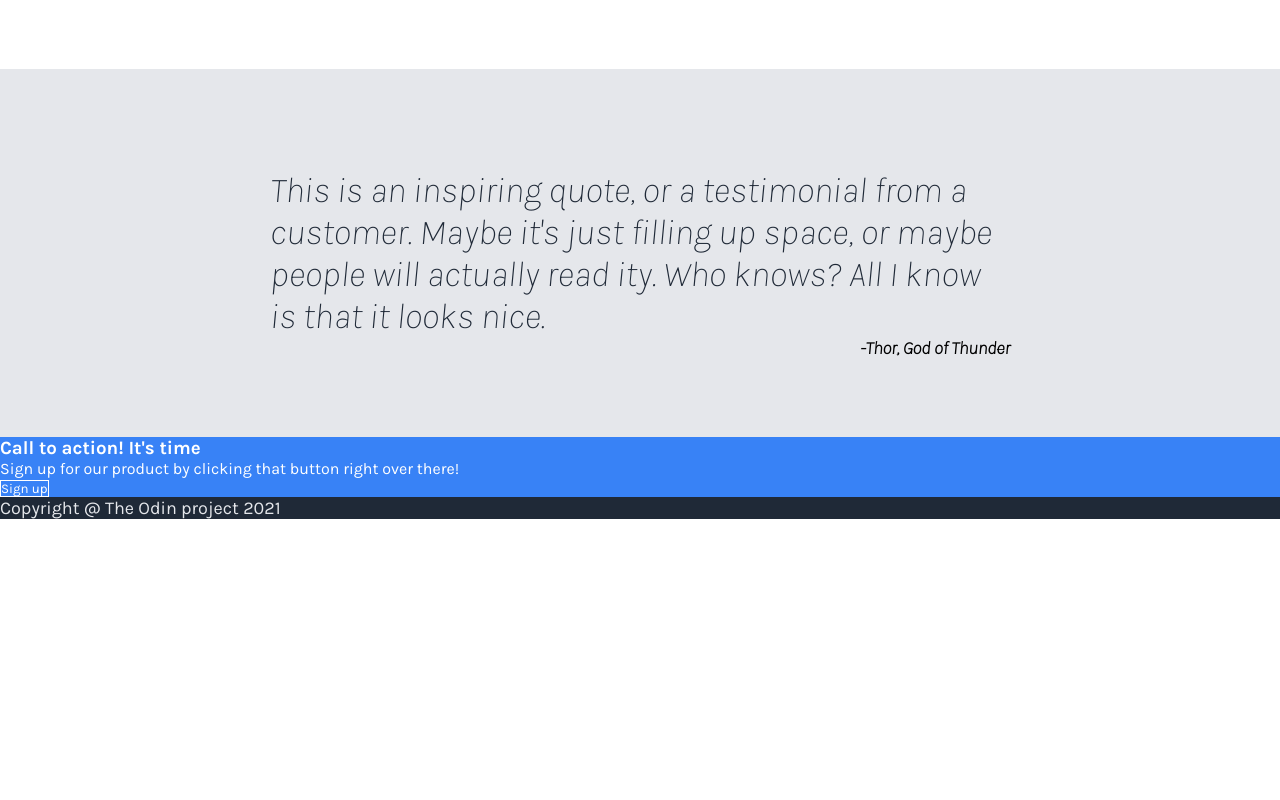
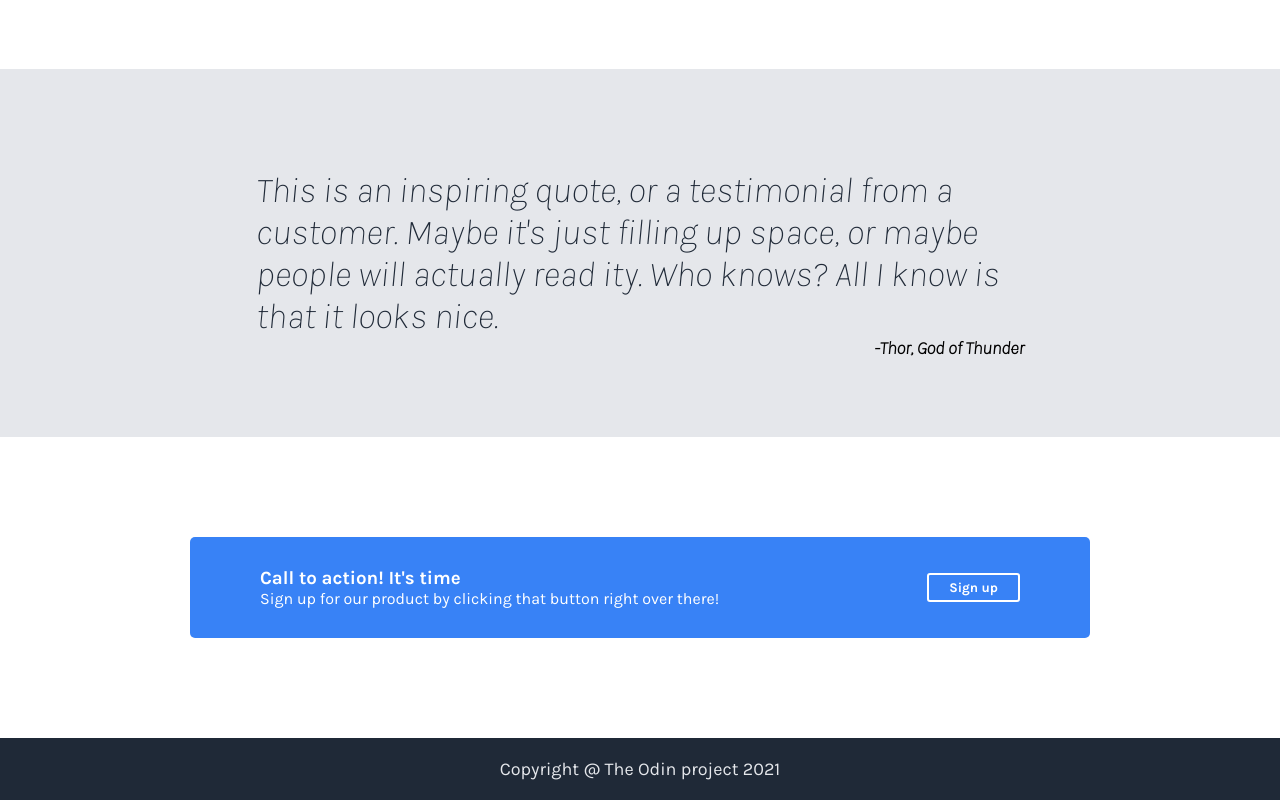
Before and after one commit to zioscuro/odin-landing-page, a plain HTML site: page index.html in a window 1280 px wide. Shown: the part 887-1687 px from the top of the page. Before the commit the page ends 1406 px from the top, so only its background shows below. Drawn offline with Linux system fonts and the light colour scheme.

Commit message:
Update call to action section and footer

```diff
--- a/style.css
+++ b/style.css
@@ -131,7 +131,7 @@
 }
 
 .quote-container {
-    width: 740px;
+    width: 768px;
     margin: 0 auto;
 }
 
@@ -150,14 +150,24 @@
 
 /* CALL TO ACTION SECTION */
 .call-container {
+    margin:100px auto;
+    width: 900px;
+    border-radius: 5px;
     background-color: #3882f6;
+    padding: 30px 70px;
     color: white;
+    display: flex;
+    justify-content: space-between;
+    align-items: center;
 }
 
 .call-button {
     background: none;
-    border: 1px solid white;
+    border: 2px solid white;
     color: white;
+    font-weight: bold;
+    padding: 5px 20px;
+    border-radius: 3px;
 }
 
 /* FOOTER */
@@ -167,4 +177,8 @@ footer {
     width: 100%;
     font-size: 18px;
     color: #e5e7eb;
+    display: flex;
+    justify-content: center;
+    align-items: center;
+    padding: 20px 0;
 }
```
